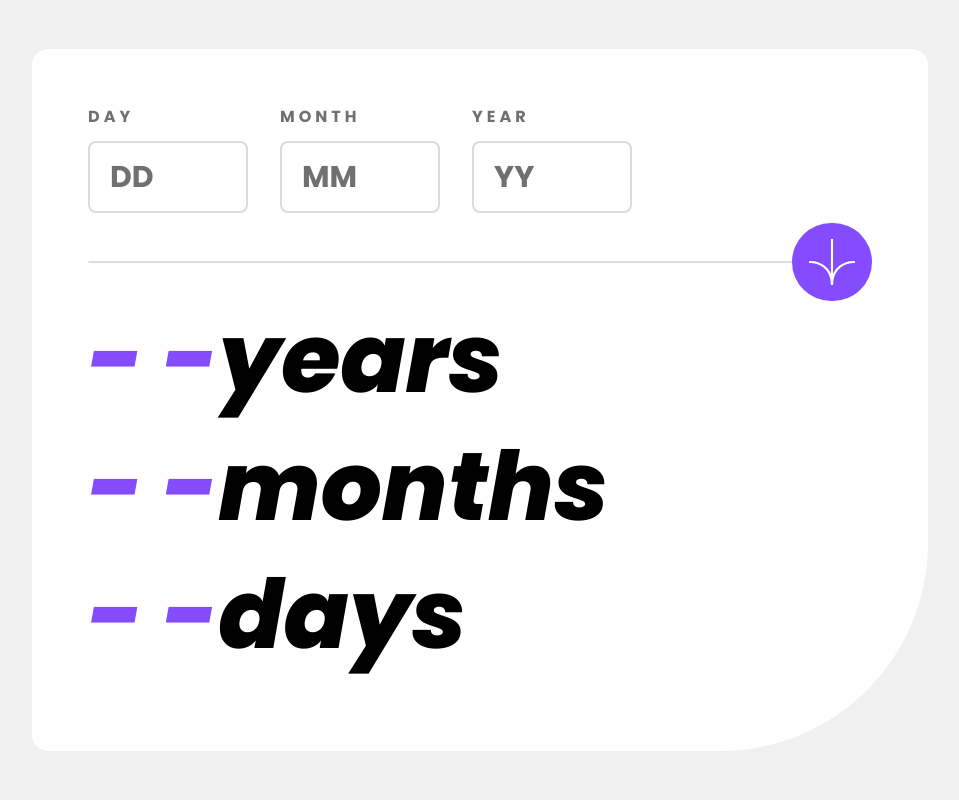
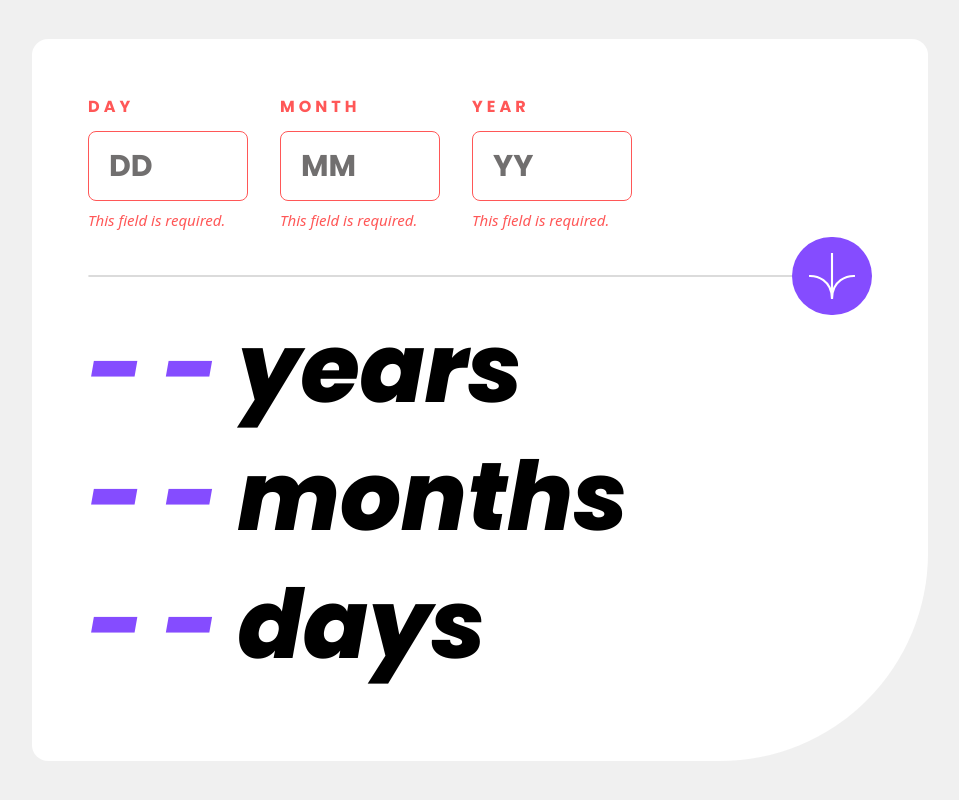
Before and after one commit to sam4web/age-calculator-app, a React (Vite) app: page / in a window 1280 px wide. Both pictures are taken after a click on the button 992 px from the left and 262 px from the top of the page. Shown: the whole page, without its empty margins (160-1119 px from the left). Built offline with nearby package versions, Linux system fonts and the light colour scheme.

Commit message:
code update: > error msg display updated > is data provided, valid year & month verification

```diff
--- a/src/App.jsx
+++ b/src/App.jsx
@@ -10,12 +10,78 @@ const App = () => {
     console.log(inputData);
   }, [inputData]);
 
-  const checkErrors = () => {};
+  const isLeap = (year) => {
+    return year % 4 === 0 && (year % 100 !== 0 || year % 400 === 0);
+  };
+
+  // const checkValidDay = () => {
+  //   const daysInMonth = [];
+  // };
+
+  const checkValidYear = () => {
+    const currentYear = new Date().getFullYear();
+    if (inputData.year > currentYear) {
+      setError((prevError) => ({
+        ...prevError,
+        year: 'must be in the past',
+      }));
+    } else if (inputData.year < 1900) {
+      setError((prevError) => ({
+        ...prevError,
+        year: 'must be valid date',
+      }));
+    }
+  };
+
+  const checkValidMonth = () => {
+    if (inputData.month < 1 || inputData.month > 12) {
+      setError((prevError) => ({
+        ...prevError,
+        day: 'must be valid date',
+      }));
+    }
+  };
+
+  const checkIsDataProvided = () => {
+    let dataProvided = [true, true, true];
+
+    if (!inputData?.day) {
+      setError((prevError) => ({
+        ...prevError,
+        day: 'this field is required',
+      }));
+      dataProvided[0] = false;
+    }
+
+    if (!inputData?.month) {
+      setError((prevError) => ({
+        ...prevError,
+        month: 'this field is required',
+      }));
+      dataProvided[1] = false;
+    }
+
+    if (!inputData?.year) {
+      setError((prevError) => ({
+        ...prevError,
+        year: 'this field is required',
+      }));
+      dataProvided[2] = false;
+    }
+
+    return dataProvided.every((ele) => ele);
+  };
+
+  const checkErrors = () => {
+    setError(null);
+    if (checkIsDataProvided()) {
+      checkValidYear();
+      checkValidMonth();
+    }
+  };
 
   const calculateAge = () => {
     checkErrors();
-    console.log(refinedData);
-    console.log(error);
   };
 
   return (
@@ -36,7 +102,7 @@ const App = () => {
               label={'month'}
               placeholder={'MM'}
               value={inputData?.month}
-              error={error?.day}
+              error={error?.month}
               changeValue={(value) =>
                 setInputData((prevInput) => ({ ...prevInput, month: value }))
               }
@@ -45,7 +111,7 @@ const App = () => {
               label={'year'}
               placeholder={'YY'}
               value={inputData?.year}
-              error={error?.day}
+              error={error?.year}
               changeValue={(value) =>
                 setInputData((prevInput) => ({ ...prevInput, year: value }))
               }
@@ -59,19 +125,19 @@ const App = () => {
             <h3 className='data-display'>
               <span className='text-purple'>
                 {refinedData ? refinedData.year : '- -'}
-              </span>
+              </span>{' '}
               years
             </h3>
             <h3 className='data-display'>
               <span className='text-purple'>
                 {refinedData ? refinedData.month : '- -'}
-              </span>
+              </span>{' '}
               months
             </h3>
             <h3 className='data-display'>
               <span className='text-purple'>
                 {refinedData ? refinedData.day : '- -'}
-              </span>
+              </span>{' '}
               days
             </h3>
           </section>
--- a/src/components/InputField.jsx
+++ b/src/components/InputField.jsx
@@ -2,18 +2,26 @@ const InputField = (props) => {
   const { label, placeholder, value, changeValue, error } = props;
   return (
     <div className='flex flex-col w-full md:w-[160px]'>
-      <label htmlFor={label} className='input-label'>
+      <label
+        htmlFor={label}
+        className={`input-label ${error && 'text-light-red'}`}
+      >
         {label}
       </label>
       <input
         id={label}
         type='number'
         placeholder={placeholder}
+        min={1}
         value={value ? value : ''}
         onChange={(e) => changeValue(parseInt(e.target.value))}
         className={`input-field ${error && 'border-light-red'}`}
       />
-      {error && <p>{error}</p>}
+      {error && (
+        <p className='error-msg'>
+          {error.charAt(0).toUpperCase() + error.slice(1)}.
+        </p>
+      )}
     </div>
   );
 };
--- a/src/components/LineBreak.jsx
+++ b/src/components/LineBreak.jsx
@@ -2,7 +2,7 @@ import { arrowIcon } from '../assets';
 
 const LineBreak = ({ calculateAge }) => {
   return (
-    <div className='relative my-12'>
+    <div className='relative my-11'>
       <hr className='border border-grey-light rounded-full' />
       <button
         className='absolute top-1/2 -translate-y-1/2 right-1/2 md:right-0 translate-x-1/2 md:translate-x-0 bg-purple rounded-full hover:bg-black transition'
--- a/src/styles/main.css
+++ b/src/styles/main.css
@@ -20,7 +20,7 @@
 
 @layer components {
   .input-field {
-    @apply w-full border-2 border-grey-light outline-none rounded-lg px-4 md:px-5 py-4 text-xl md:text-3xl placeholder:text-grey-smokey text-off-black focus:border-purple focus:placeholder:text-transparent transition;
+    @apply w-full border border-grey-light outline-none rounded-lg px-4 md:px-5 py-4 text-xl md:text-3xl placeholder:text-grey-smokey text-off-black focus:border-purple focus:placeholder:text-transparent transition;
   }
 
   .input-label {
```
